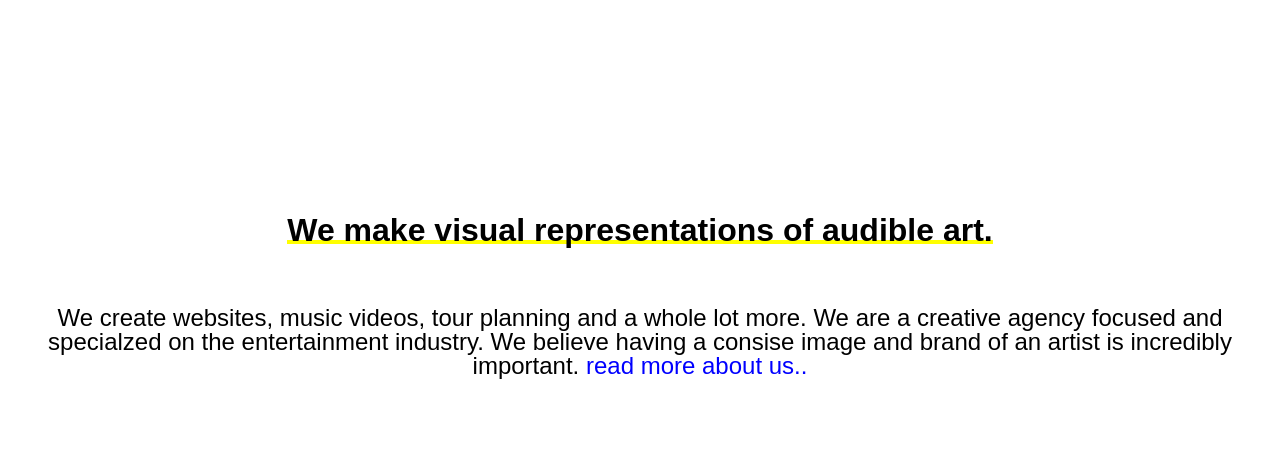
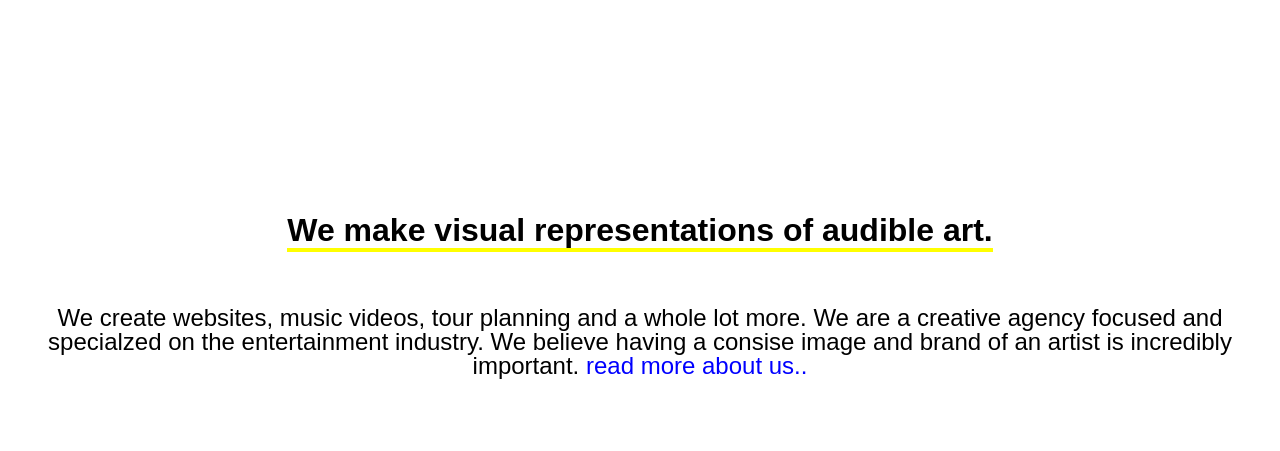
Before and after one commit to christerwaters/ao, a PHP site: page / in a window 1280 px wide. Shown: the part 758-1209 px from the top of the page. Run offline with PHP 8.4, Linux system fonts and the light colour scheme; some web fonts are replaced.

Commit message:
minor border fixes

```diff
--- a/css/_borders.scss
+++ b/css/_borders.scss
@@ -138,8 +138,3 @@
 .border-white{
 	border-color:$white;
 }
-.border-bottom-yellow{
-  display: inline-block;
-  line-height: 0.6em;
-  position: relative;
-}
--- a/css/_spacers.scss
+++ b/css/_spacers.scss
@@ -19,8 +19,6 @@
 .xs-spacer{
 	height:$spcr;
 }
-
-
 @media only screen and (min-width: $sm-scrn) {
   .xl-spacer{
   	height:$spcr*20.8;
@@ -54,6 +52,9 @@
   .xs-spacer{
   	height:$spcr*1.6;
   }
+  .work .portfolio{
+      margin-top: -145px;
+  }
 }
 @media only screen and (min-width: $lg-scrn) {
   .xl-spacer{
--- a/css/theme.scss
+++ b/css/theme.scss
@@ -459,9 +459,6 @@ button.btn-lg{
 .about i{
 	font-family: 'Cutive Mono', monospace;
 }
-.work .portfolio{
-    margin-top: -75px;
-}
 .benefits .icon{
 	color:$white;
 	background:$purple;
@@ -494,3 +491,22 @@ textarea.message.big,
 .no-interact{
   pointer-events: none !important;
 }
+
+.work .portfolio{
+    margin-top: -75px;
+}
+@media only screen and (min-width: $sm-scrn) {
+  .work .portfolio{
+      margin-top: -125px;
+  }
+}
+@media only screen and (min-width: $md-scrn) {
+  .work .portfolio{
+      margin-top: -145px;
+  }
+}
+@media only screen and (min-width: $lg-scrn) {
+  .work .portfolio{
+      margin-top: -165px;
+  }
+}
```
Also changed, not shown: css/theme.css, 1 other file.
